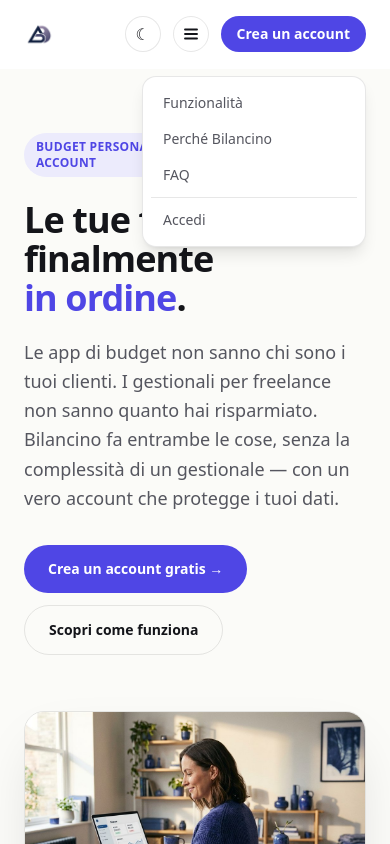
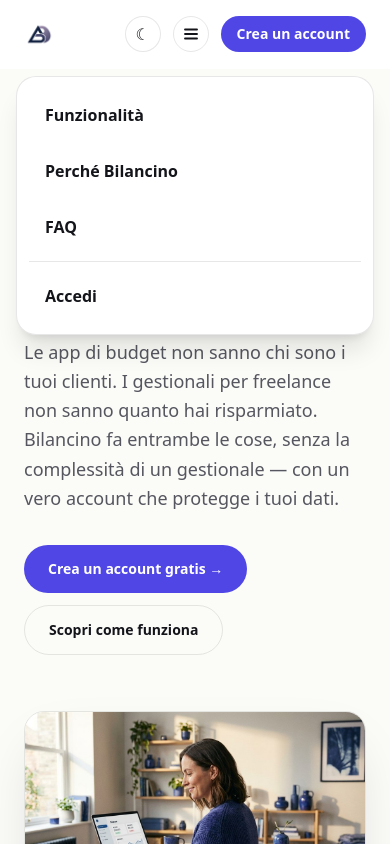
Before and after one commit to Breguino/Bilancio-app, a Next.js app: page / in a window 390 px wide. Both pictures are taken after a click on the heading "Menu". Shown: the top 844 px of the page. Built offline with nearby package versions, Linux system fonts and the light colour scheme; no server answers.

Commit message:
Make mobile nav menus larger/more usable: full-width dropdown on landing, replace uncomfortable horizontal scroll nav in app with a tap-friendly menu

```diff
--- a/app/(app)/layout.tsx
+++ b/app/(app)/layout.tsx
@@ -26,11 +26,11 @@ export default async function AppLayout({
   return (
     <div className="min-h-screen">
       <header className="print:hidden border-b border-border dark:border-neutral-800">
-        <div className="max-w-5xl mx-auto px-6 py-4 flex flex-wrap items-center justify-between gap-4">
+        <div className="max-w-5xl mx-auto px-6 py-4 flex items-center justify-between gap-4">
           <Link href="/dashboard" className="inline-flex items-center gap-2 font-extrabold" aria-label="Bilancino">
             <Logo />
           </Link>
-          <nav className="flex items-center gap-5 text-sm font-medium overflow-x-auto">
+          <nav className="hidden md:flex items-center gap-5 text-sm font-medium">
             {navLinks.map((l) => (
               <Link
                 key={l.href}
@@ -46,6 +46,27 @@ export default async function AppLayout({
               {user?.email}
             </span>
             <ThemeToggle />
+            <details className="md:hidden">
+              <summary
+                aria-label="Menu"
+                className="list-none cursor-pointer w-9 h-9 rounded-full border border-border dark:border-neutral-700 flex items-center justify-center [&::-webkit-details-marker]:hidden"
+              >
+                <svg width="18" height="18" viewBox="0 0 24 24" fill="none" stroke="currentColor" strokeWidth="2.5" strokeLinecap="round">
+                  <path d="M4 6h16M4 12h16M4 18h16" />
+                </svg>
+              </summary>
+              <div className="fixed inset-x-4 top-[76px] z-30 rounded-2xl border border-border dark:border-neutral-800 bg-white dark:bg-neutral-900 shadow-xl p-3 flex flex-col gap-1 text-base font-semibold">
+                {navLinks.map((l) => (
+                  <Link
+                    key={l.href}
+                    href={l.href}
+                    className="px-4 py-3.5 rounded-xl hover:bg-black/5 dark:hover:bg-white/5"
+                  >
+                    {l.label}
+                  </Link>
+                ))}
+              </div>
+            </details>
             <form action="/logout" method="post">
               <button
                 type="submit"
--- a/app/page.tsx
+++ b/app/page.tsx
@@ -193,18 +193,18 @@ export default function HomePage() {
                   <path d="M4 6h16M4 12h16M4 18h16" />
                 </svg>
               </summary>
-              <div className="absolute right-6 top-full mt-2 w-56 rounded-xl border border-border dark:border-neutral-800 bg-white dark:bg-neutral-900 shadow-lg p-2 flex flex-col text-sm font-medium text-ink-secondary dark:text-neutral-400">
-                <a href="#funzionalita" className="px-3 py-2 rounded-lg hover:bg-black/5 dark:hover:bg-white/5">
+              <div className="fixed inset-x-4 top-[76px] z-30 rounded-2xl border border-border dark:border-neutral-800 bg-white dark:bg-neutral-900 shadow-xl p-3 flex flex-col gap-1 text-base font-semibold text-ink dark:text-neutral-100">
+                <a href="#funzionalita" className="px-4 py-3.5 rounded-xl hover:bg-black/5 dark:hover:bg-white/5">
                   Funzionalità
                 </a>
-                <a href="#perche" className="px-3 py-2 rounded-lg hover:bg-black/5 dark:hover:bg-white/5">
+                <a href="#perche" className="px-4 py-3.5 rounded-xl hover:bg-black/5 dark:hover:bg-white/5">
                   Perché Bilancino
                 </a>
-                <a href="#faq" className="px-3 py-2 rounded-lg hover:bg-black/5 dark:hover:bg-white/5">
+                <a href="#faq" className="px-4 py-3.5 rounded-xl hover:bg-black/5 dark:hover:bg-white/5">
                   FAQ
                 </a>
                 <div className="h-px bg-border dark:bg-neutral-800 my-1" />
-                <Link href="/login" className="px-3 py-2 rounded-lg hover:bg-black/5 dark:hover:bg-white/5">
+                <Link href="/login" className="px-4 py-3.5 rounded-xl hover:bg-black/5 dark:hover:bg-white/5">
                   Accedi
                 </Link>
               </div>
```
